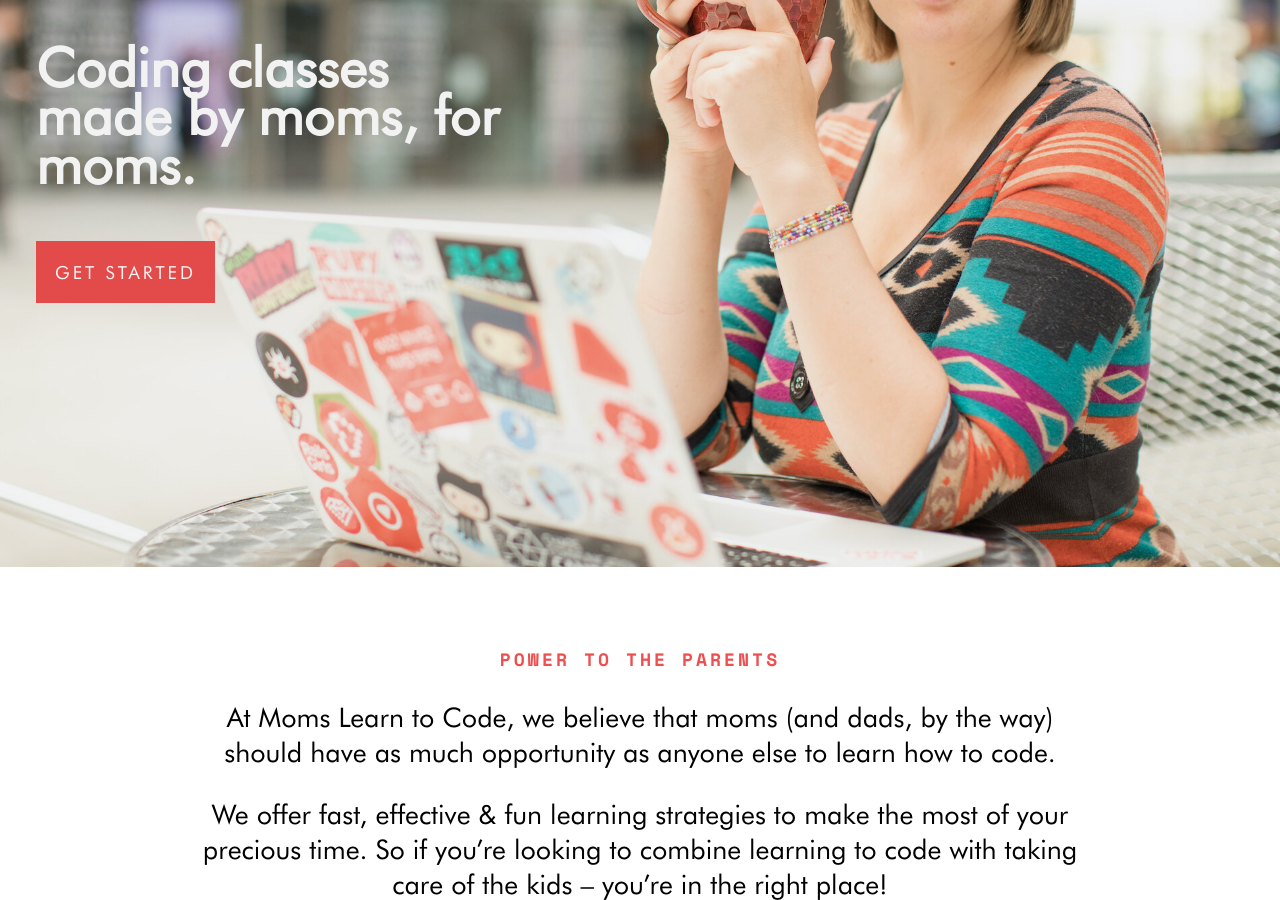
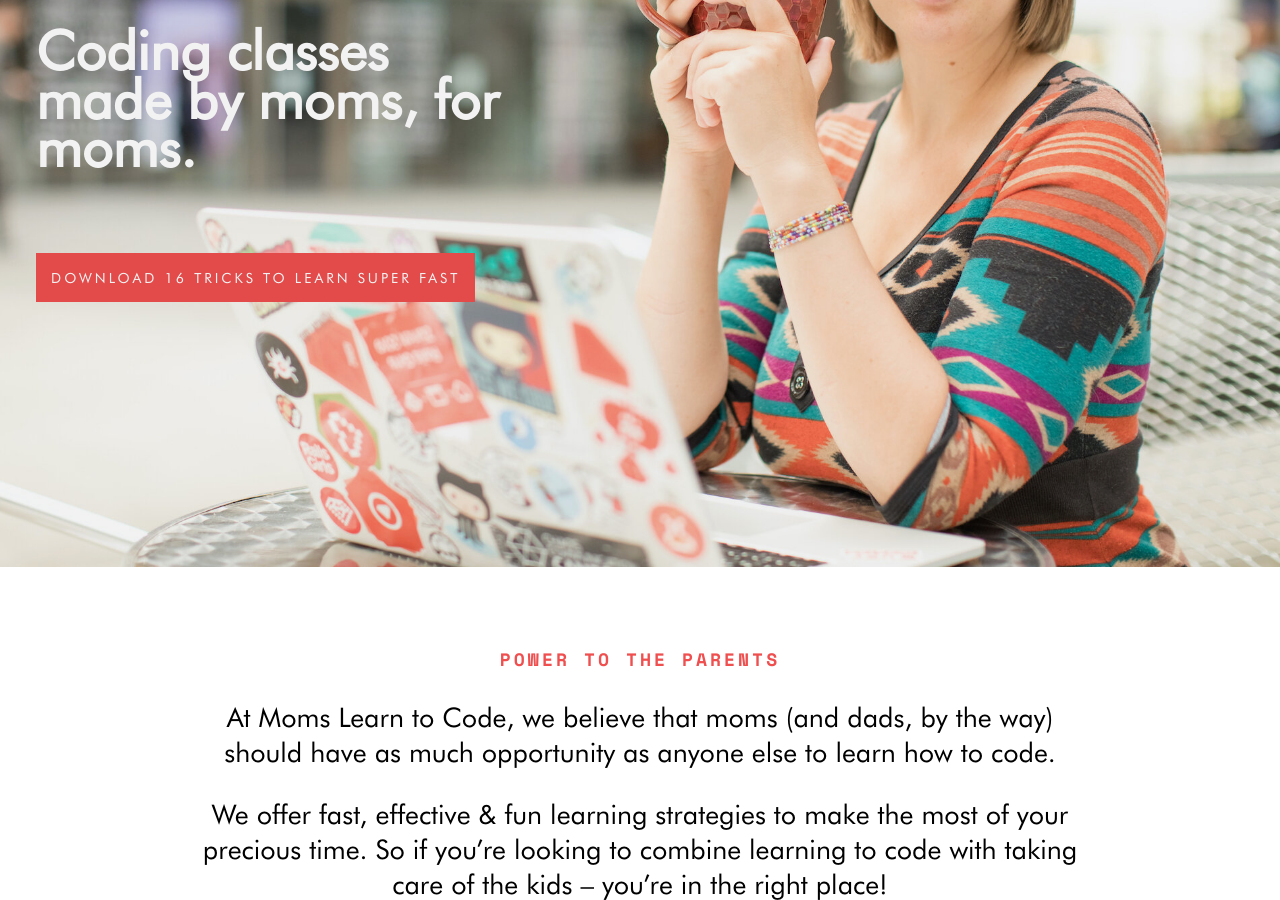
Before and after one commit to hharen/mltc_jekyll, a Jekyll site: the page built from index.html, in a window 1280 px wide and 900 px high, scrolled down 333 px. Built offline with Jekyll 4.4.1, drawn with Linux system fonts in a browser that asks for light colours; nearby versions of some CDN libraries.

Commit message:
Add 16 tricks

```diff
--- a/_includes/layout_header.html
+++ b/_includes/layout_header.html
@@ -1,6 +1,8 @@
 <!DOCTYPE html>
 <html lang="en">
   <head>
+    <title>"{{ page.title }}"</title>
+
     <meta charset="utf-8">
     <meta name="author" content="Hana Harencarova | Sei Online">
     <meta name="description" content="{{ page.description }}">
--- a/index.html
+++ b/index.html
@@ -7,16 +7,20 @@
     <header class="hero">
       <div id="header">
         <a href="#"><img src='images/mltc-logo-plain-white-rectangle.svg' id="logo"></a>
-        <nav class="hide">
-          <a class="menu-item">About</a>
-          <a class="menu-item">Courses</a>
-          <a class="menu-item">Contact</a>
+        <nav class="">
+          <a class="hide menu-item">About</a>
+          <a class="hide menu-item">Courses</a>
+          <a class="hide menu-item">Contact</a>
+
         </nav>
       </div>
       <div class="hero-header">
         <h1 class="hero-title">Coding classes made by moms, for moms.</h1>
-        <a class="button primary-button" href="#courses">Get started</a>
+        <a class="button primary-button hide" href="#courses">Get started</a>
         <a class="button outline-button hide" href="#">Learn more</a>
+        <a href="javascript:;" class='button primary-button small' onclick="ml_account('webforms', '2732408', 's6u1i5', 'show')">
+            DOWNLOAD 16  TRICKS TO LEARN SUPER FAST
+          </a>
       </div>
       <div>
       </div>
--- a/share-your-motivation.html
+++ b/share-your-motivation.html
@@ -1,5 +1,5 @@
 ---
-title: Moms Learn to Code
+title: Share your motivation
 layout: page
 description: Let us know why you want to learn to code and inspire other women!
 ---
```
Also changed, not shown: 1 other file.
